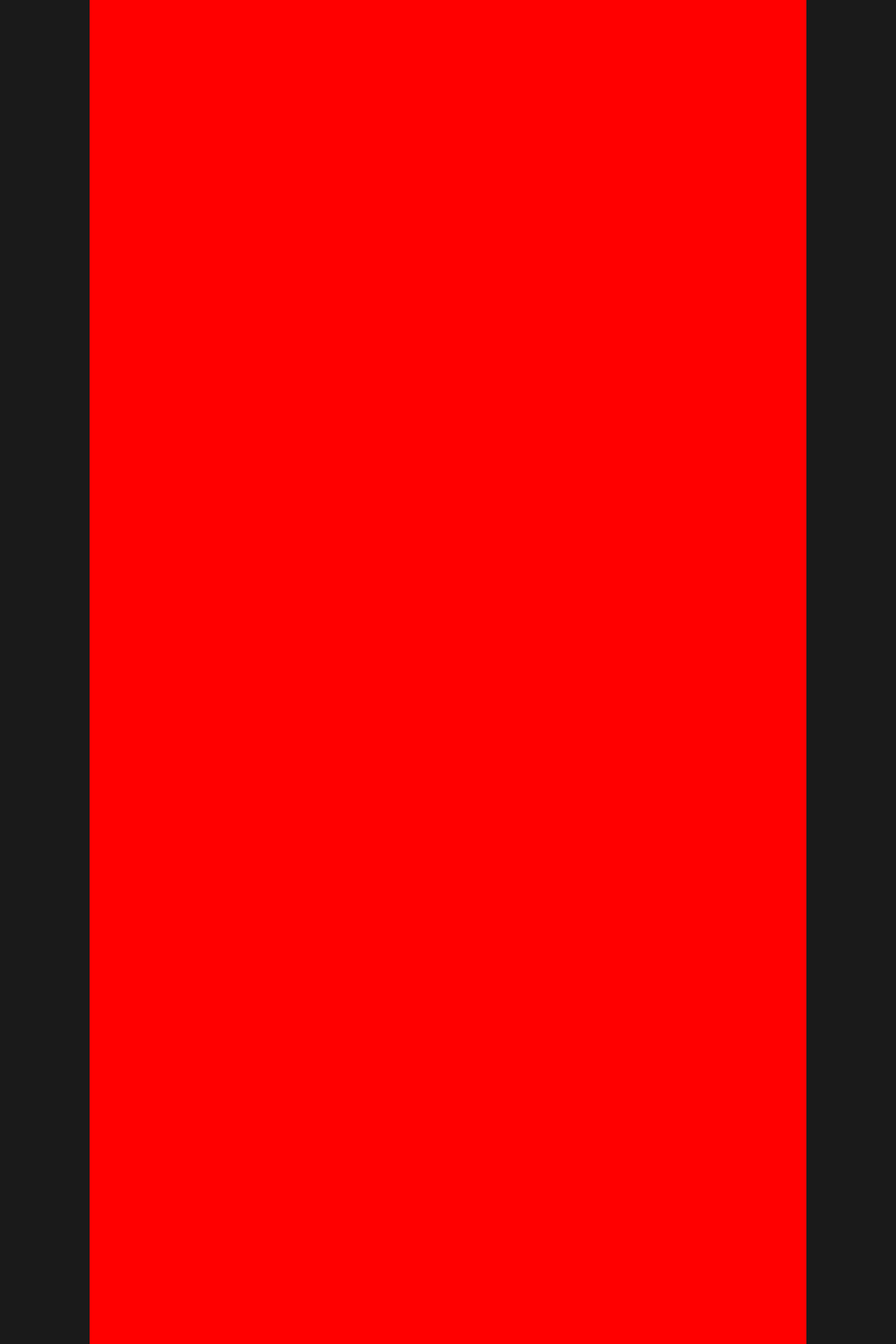
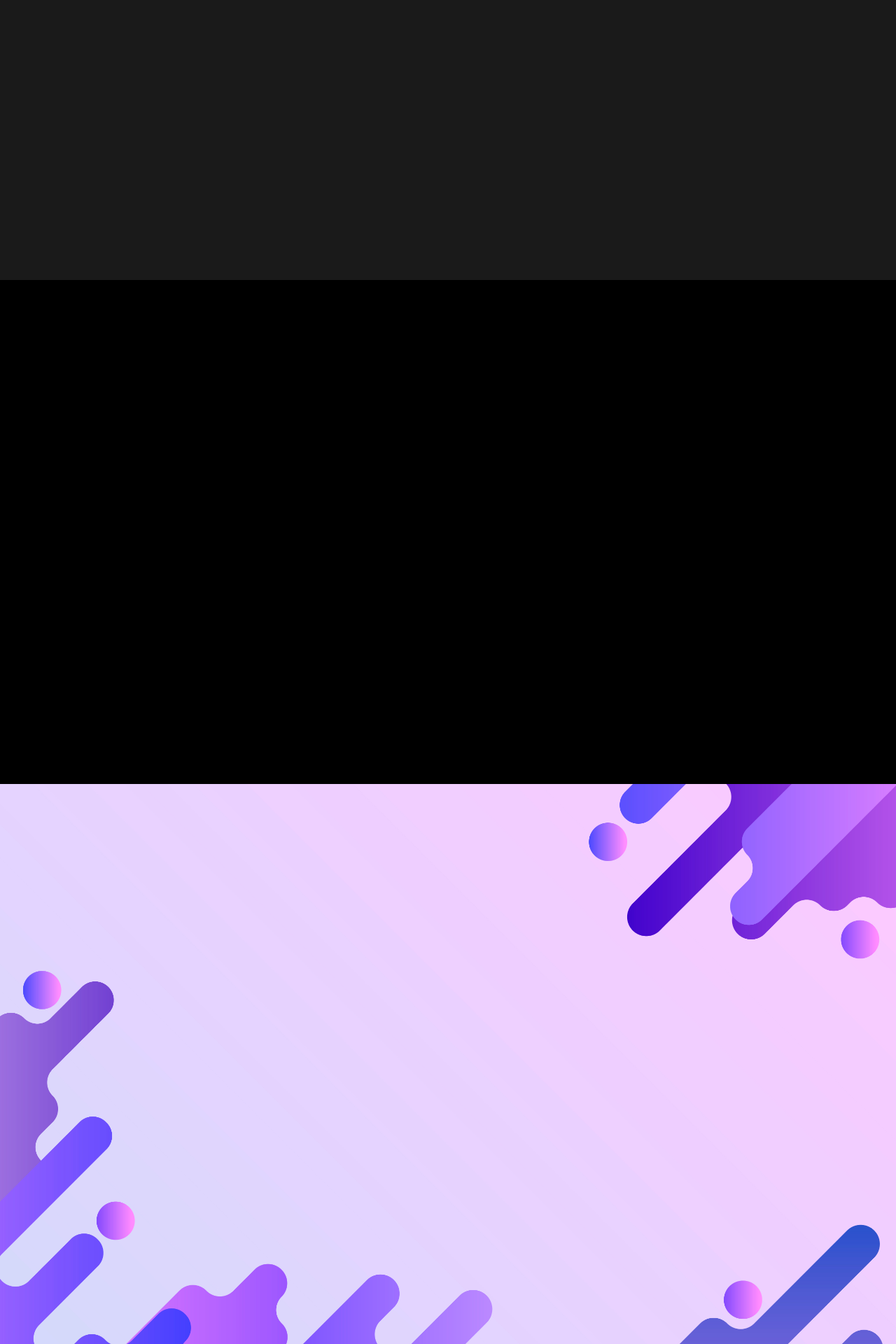
Before and after one commit to Pillifino/myPortfolio_tsx, a React (Create React App) app in the folder my-app/: page / in a window 1280 px wide. Shown: the part 720-2640 px from the top of the page at 70% size. Built offline with nearby package versions, Linux system fonts and the light colour scheme.

Commit message:
layout styling

```diff
--- a/my-app/src/Components/Container/container.tsx
+++ b/my-app/src/Components/Container/container.tsx
@@ -25,9 +25,10 @@ function Container() {
       justify="center"
       >
         <Flex
-        bg="red"
-        width="80%"
+        // bg="red"
+        width="100%"
         justify="center"
+        flexDirection="column"
         >
           <Skills/>
           <Projects/>
--- a/my-app/src/Sections/Contact/contact.tsx
+++ b/my-app/src/Sections/Contact/contact.tsx
@@ -1,9 +1,26 @@
 import React from 'react'
+
+import ContactBackground from "../../Assets/Images/contact.jpg"
+
+import { Flex, Image } from "@chakra-ui/react"
 
 function Contact() {
   return (
     <div>
-
+      <Flex
+      bg="white"
+      h="100vh"
+      w="100vw"
+      >
+        <Image
+        src={ContactBackground}
+        boxSize="xl"
+        objectFit="cover"
+        h="100%"
+        alt='svg image'
+        w="100%"
+        />
+      </Flex>
     </div>
   )
 }
--- a/my-app/src/Sections/Projects/projects.tsx
+++ b/my-app/src/Sections/Projects/projects.tsx
@@ -1,9 +1,23 @@
+import { Container, Flex } from '@chakra-ui/react'
 import React from 'react'
 
 function Projects() {
   return (
     <div>
+      <Flex
+        bg="black"
+        mt="60vh"
+        w="100vw"
+        height="90vh"
+      >
+        <Container
+          // bg="white"
+          height="100%"
+          maxWidth="80%"
+        >
 
+        </Container>
+      </Flex>
     </div>
   )
 }
```
